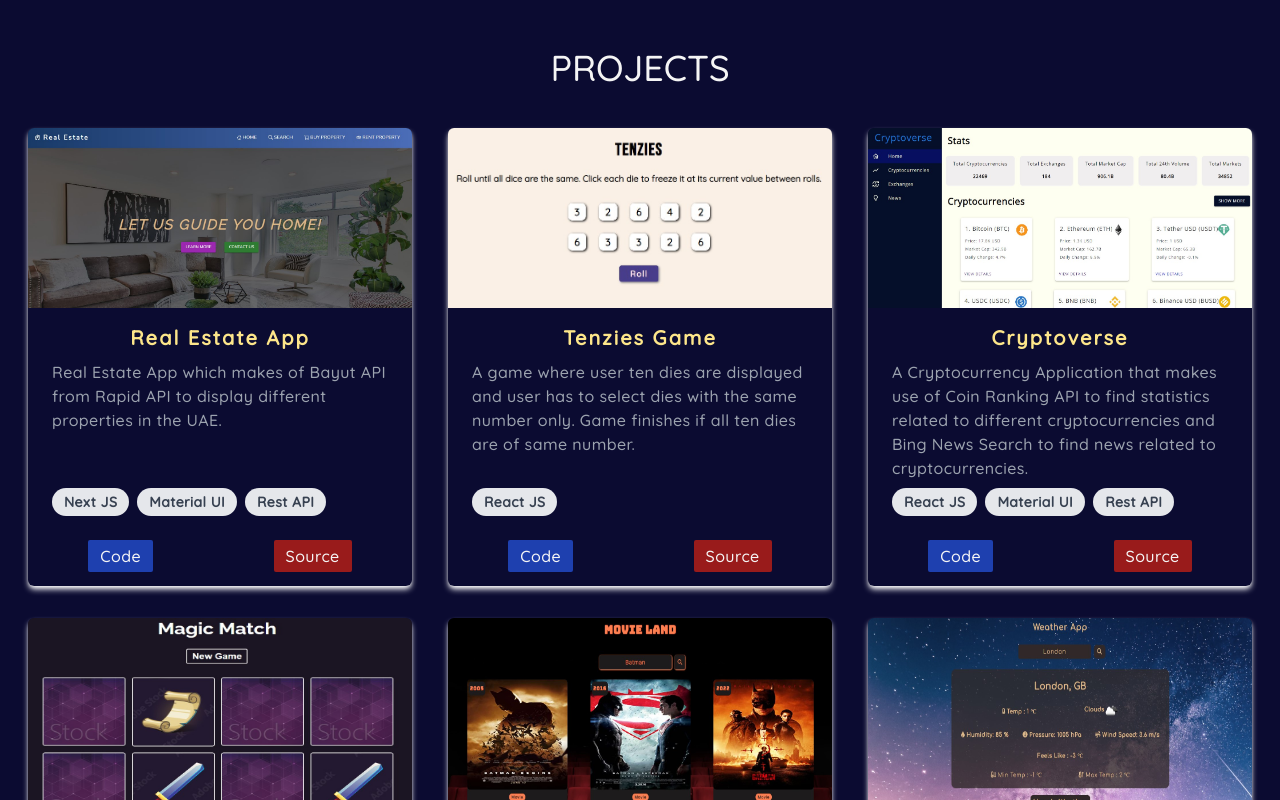
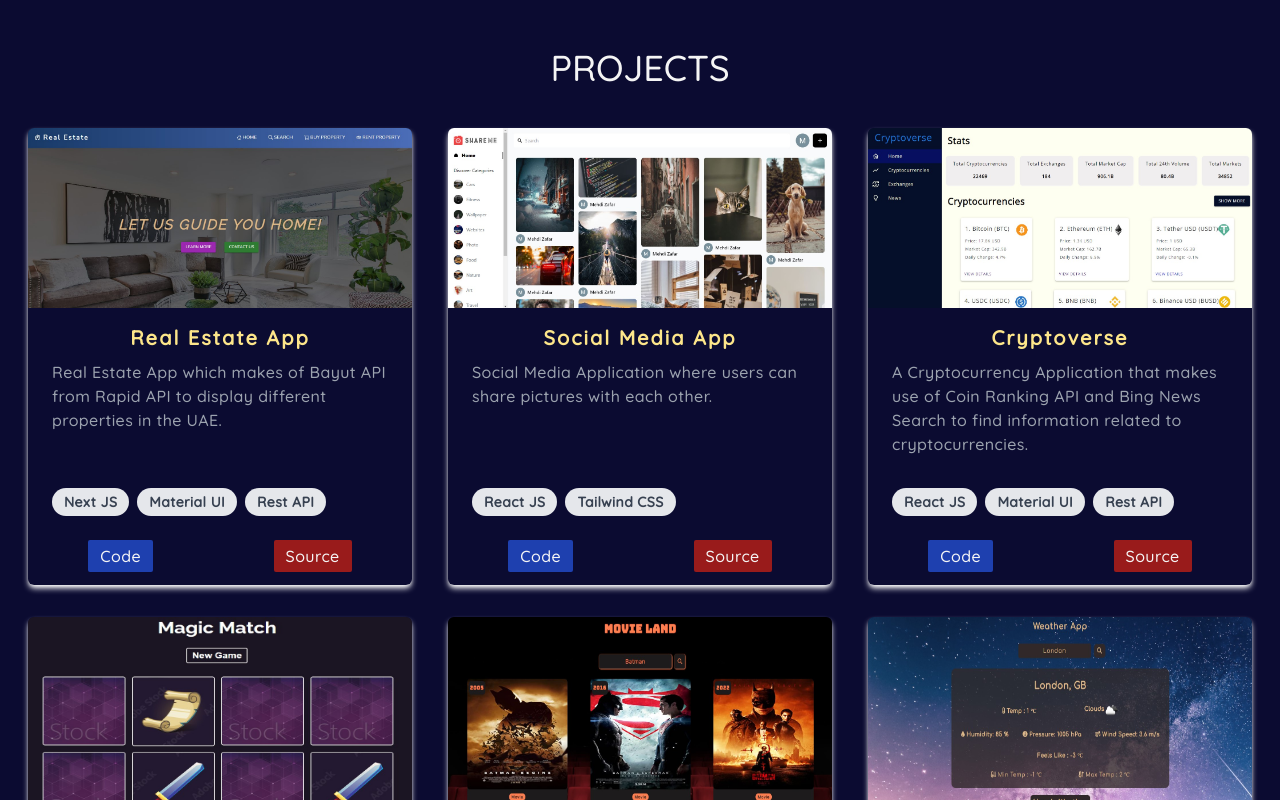
Before and after one commit to Mehdi-Zafar/My-Portfolio, a React (Vite) app: page / in a window 1280 px wide. Shown: the part 1640-2440 px from the top of the page. Built offline with nearby package versions, Linux system fonts and the light colour scheme.

Commit message:
7th commit

```diff
--- a/src/data/projectsinfo.js
+++ b/src/data/projectsinfo.js
@@ -10,18 +10,18 @@ export const projectsinfo=[
     },
     {
         id:2,
-        title:'Tenzies Game',
-        image:'/assets/tenzies-image.jpg',
-        description:'A game where user ten dies are displayed and user has to select dies with the same number only. Game finishes if all ten dies are of same number.',
-        tags:['React JS'],
-        code:'https://github.com/Mehdi-Zafar/Tenzies-Game',
-        source:'https://tenziesgamereact.netlify.app/',
+        title:'Social Media App',
+        image:'/assets/social-media-app-image.jpg',
+        description:'Social Media Application where users can share pictures with each other.',
+        tags:['React JS','Tailwind CSS'],
+        code:'https://github.com/Mehdi-Zafar/Social-Media-App-frontend',
+        source:'https://social-media-react-app27.netlify.app/',
     },
     {
         id:3,
         title:'Cryptoverse',
         image:'/assets/cryptoverse-image.jpg',
-        description:'A Cryptocurrency Application that makes use of Coin Ranking API to find statistics related to different cryptocurrencies and Bing News Search to find news related to cryptocurrencies.',
+        description:'A Cryptocurrency Application that makes use of Coin Ranking API and Bing News Search to find information related to cryptocurrencies.',
         tags:['React JS','Material UI','Rest API'],
         code:'https://github.com/Mehdi-Zafar/Cryptoverse',
         source:'https://cryptoverse27.netlify.app/',
@@ -55,6 +55,15 @@ export const projectsinfo=[
     },
     {
         id:7,
+        title:'Tenzies Game',
+        image:'/assets/tenzies-image.jpg',
+        description:'A game where user ten dies are displayed and user has to select dies with the same number only. Game finishes if all ten dies are of same number.',
+        tags:['React JS'],
+        code:'https://github.com/Mehdi-Zafar/Tenzies-Game',
+        source:'https://tenziesgamereact.netlify.app/',
+    },
+    {
+        id:8,
         title:'Photo Gallery App',
         image:'/assets/photo-gallery-image.jpg',
         description:'A Photo Gallery App where the user can search through beautiful images and download them. Images are fetched through Pixabay API.',
@@ -63,7 +72,7 @@ export const projectsinfo=[
         source:'https://photogalleryreactapp.netlify.app/'
     },
     {
-        id:8,
+        id:9,
         title:'English Dictionary App',
         image:'/assets/dictionary-image.jpg',
         description:'A Dictionary App where the user is provided with phonetics, meanings, synonyms and antonyms of the word being searched.',
@@ -72,7 +81,7 @@ export const projectsinfo=[
         source:'https://englishdictionaryreactapp.netlify.app/'
     },
     {
-        id:9,
+        id:10,
         title:'Quote Generator App',
         image:'/assets/quote-generator-image.jpg',
         description:'Quotes are randomly fetched from an API and displayed to the user.',
@@ -81,7 +90,7 @@ export const projectsinfo=[
         source:'https://quote-generator-27.netlify.app/'
     },
     {
-        id:10,
+        id:11,
         title:'Fitness App',
         image:'/assets/fitness-app-image.jpg',
         description:'A Fitness App where the user can formulate a workout plan which is stored into a Firebase Real-Time Database.',
@@ -90,7 +99,7 @@ export const projectsinfo=[
         source:'https://fitness-app-react-app.netlify.app/'
     },
     {
-        id:11,
+        id:12,
         title:'Quizzical',
         image:'/assets/quizzical-image.jpg',
         description:'A Quiz Game where user needs to answer five multiple choice questions fetched from OTDB API.',
@@ -99,7 +108,7 @@ export const projectsinfo=[
         source:'https://quizzical-react-app27.netlify.app/'
     },
     {
-        id:12,
+        id:13,
         title:'Restaurant Menu',
         image:'/assets/restaurant-menu-image.jpg',
         description:'Online restaurant website where users can add different food items to their cart.',
@@ -108,7 +117,7 @@ export const projectsinfo=[
         source:'https://restaurant-menu27.netlify.app/'
     },
     {
-        id:13,
+        id:14,
         title:'Grocery List',
         image:'/assets/grocery-list-image.jpg',
         description:'User can choose from different items displayed and add them into their cart.',
@@ -117,7 +126,7 @@ export const projectsinfo=[
         source:'https://grocery-list-27.netlify.app/'
     },
     {
-        id:14,
+        id:15,
         title:'Reviews',
         image:'/assets/reviews-image.jpg',
         description:'User reviews are displayed in the form of a carousel.',
```
Also changed, not shown: public/assets/social-media-app-image.jpg (added).
